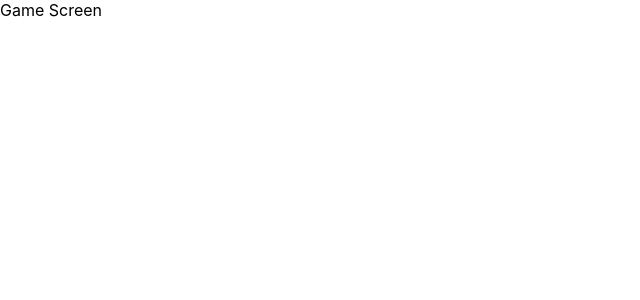
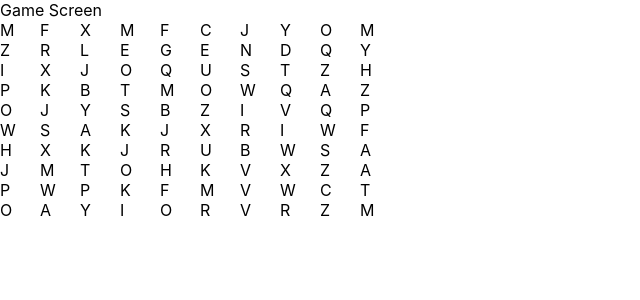
Before and after one commit to gamesfordev/wordmasters, a React (Create React App) app: page /game in a window 1280 px wide. Shown: the top 300 px of the page, without its empty margins (0-640 px from the left). Built offline with nearby package versions, Linux system fonts and the light colour scheme.

Commit message:
Implement game logic

```diff
--- a/src/components/game-screen/GameScreen.js
+++ b/src/components/game-screen/GameScreen.js
@@ -1,9 +1,12 @@
 import React from 'react';
+import GameBoard from './game-board/GameBoard';
 
 function GameScreen() {
   return (
     <div className="GameScreen">
         Game Screen
+
+        <GameBoard></GameBoard>
     </div>
   );
 }
--- /dev/null
+++ b/src/components/game-screen/game-board/GameBoard.css
@@ -0,0 +1,8 @@
+.game-box {
+    width: 400px;
+    height: 400px;
+}
+
+.game-box .box-item {
+    display: inline-block;
+}
--- /dev/null
+++ b/src/components/game-screen/game-board/GameBoard.js
@@ -0,0 +1,87 @@
+import React, { Component } from 'react'
+import './GameBoard.css'
+
+
+class GameBoard extends Component {
+
+    mainLoop;
+    items;
+
+    constructor() {
+        super();
+        this.state = {
+            items: []
+        };
+    }
+
+    componentDidMount() {
+        this.startGame();
+    }
+
+    getRandomNumber(limit) {
+        return parseInt((Math.random() * 100000) % limit);
+    }
+
+    startGame() {
+        this.mainLoop = setInterval(this.gameTick, 1000);
+        this.items = this.createBoard(10, 'LEGEND');
+        this.setState({
+            items : this.items
+        });
+    }
+
+    gameTick() {
+        console.log('Tick');
+    }
+
+    createBoard(N, word) {
+        const alphabet = 'ABCDEFGHIJKLMNOPQRSTUVWXYZ';
+        let letters = alphabet.split('').filter((e) => (word.indexOf(e) == -1));
+        let B = [];
+        let linearB = [];
+        const width = N / 100 * 100;
+        // Fill random letters
+        for (let i = 0; i < N; i++) {
+            let b = [];
+            for (let i = 0; i < N; i++) {
+                b.push({
+                    letter: letters[this.getRandomNumber(letters.length)],
+                    correct: false,
+                    width: width
+                });
+            }
+            B.push(b);
+        }
+
+        //Inject correct letters
+        let randomX = this.getRandomNumber(N - word.length);
+        let randomY = this.getRandomNumber(N);
+        for (let i = 0; i < word.length; i++) {
+            B[randomY][randomX + i] = {
+                letter: word[i],
+                correct: true,
+                width: width
+            };
+        }
+
+        for (let i = 0; i < N; i++) {
+            linearB = linearB.concat(B[i]);
+        }
+
+        return linearB;
+
+    }
+
+    render() {
+        return <div className='game-box'>
+                {
+                    this.state.items.map((elem) => {
+                        let style = {width: elem.width + '%'};
+                        return <div className="box-item" style={style}>{elem.letter}</div>;
+                    })
+                }
+        </div>;
+    }
+}
+
+export default GameBoard;
```
